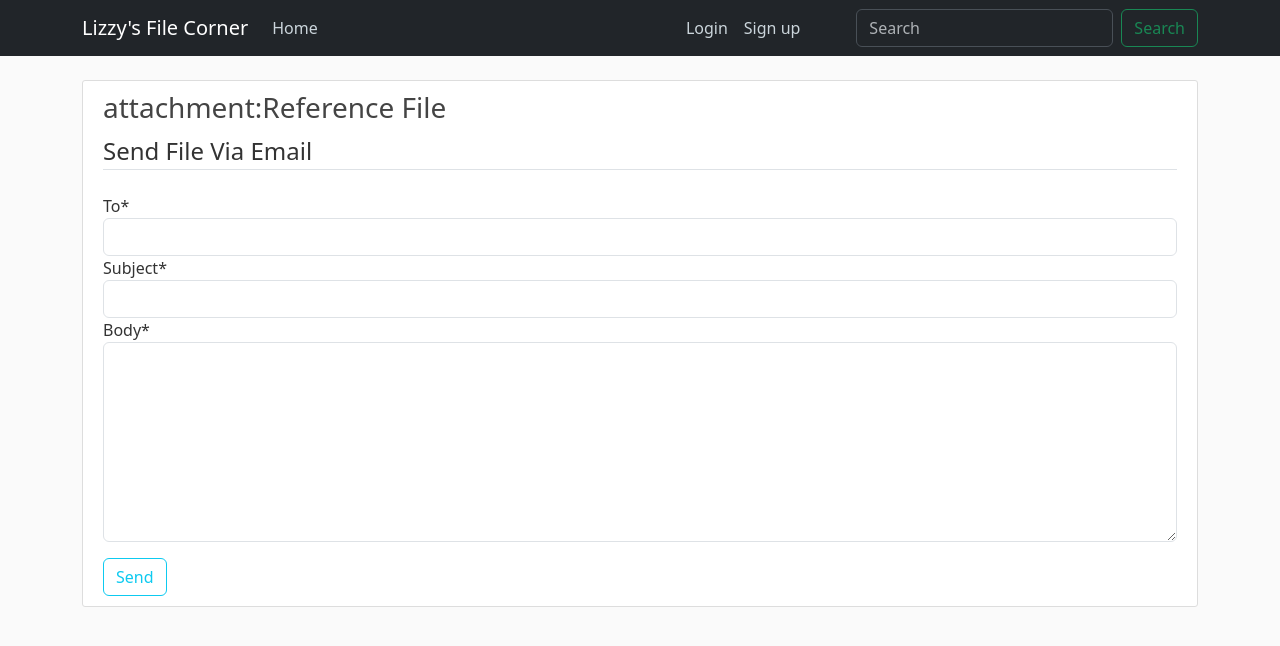
After one commit to JerryAgbesi/File-Server-Project, a Django app: page /email_form/14/ in a window 1280 px wide. The commit adds this page. Shown: the top 646 px of the page. Run offline with Django 4.2, Linux system fonts and the light colour scheme; data comes from the database, SQL or seed files in the repository; both versions use the stored data as it was after the commit; some libraries are stand-ins or nearby versions.

Commit message:
resolve issue with sending emails

```diff
--- a/fileServer/fileapp/forms.py
+++ b/fileServer/fileapp/forms.py
@@ -1,4 +1,6 @@
 from django import forms
 
-class SearchForm(forms.Form):
-    query = forms.CharField(max_length=100)
+class EmailForm(forms.Form):
+    to = forms.EmailField(max_length=40)
+    subject = forms.CharField(max_length=100)
+    body = forms.CharField( widget=forms.Textarea(attrs={'class': 'custom-textarea'}))
--- a/fileServer/fileapp/static/fileapp/main.css
+++ b/fileServer/fileapp/static/fileapp/main.css
@@ -88,3 +88,11 @@ body {
     bottom:0;
     right:0;
    }
+
+   .custom-textarea {
+    height: 200px;
+}
+
+.no-underline {
+  text-decoration: none;
+}
--- /dev/null
+++ b/fileServer/fileapp/templates/fileapp/send_mail.html
@@ -0,0 +1,28 @@
+{% extends "fileapp/base.html"%}
+
+{% load crispy_forms_tags %}
+
+{% block content %}
+    {% if file %}
+        <div class="content-section">
+            <h3>attachment:{{file.title}}</h3>
+            <form method="POST" action="{% url 'send_mail' file.id %}" enctype="multipart/form-data">
+                {% csrf_token %}
+
+                <fieldset class="form-group">
+                    <legend class="border-bottom mb-4">Send File Via Email</legend>
+                    {{form|crispy}}
+
+                </fieldset>
+                <div class="form-group mt-3">
+
+                    <button class="btn btn-outline-info" type="submit">
+                        Send
+                    </button>
+                </div>
+
+
+            </form>
+        </div>
+    {% endif %}
+{%endblock content%}
--- a/fileServer/fileapp/urls.py
+++ b/fileServer/fileapp/urls.py
@@ -6,8 +6,8 @@ urlpatterns = [
     path("",views.HomeView.as_view(),name="home"),
     path('download/<int:file_id>/',views.file_download,name='download'),
     path('search/',views.file_search,name='file_search'),
-    path('email_form/',views.EmailForm.as_view(),name='email_form'),
-    path('send_mail/',views.send_mail,name='send_mail'),
+    path('email_form/<int:file_id>/',views.email_form,name='email_form'),
+    path('send_mail/<int:file_id>',views.send_mail,name='send_mail'),
     path('files/<int:file_id>/preview/',views.preview_file,name='preview_file'),
 
 ]
--- a/fileServer/fileapp/views.py
+++ b/fileServer/fileapp/views.py
@@ -47,13 +47,14 @@ def file_search(request):
         files = File.objects.filter(title__icontains="" if query is None else query )
         return render(request,'fileapp/search.html',{'files':files})
 
-class EmailForm(TemplateView):
-    template_name = "fileapp/send_mail.html"
-    extra_context = {"form":EmailForm}
+# class EmailFormRender(TemplateView):
+#     template_name = "fileapp/send_mail.html"
+#     extra_context = {"form":EmailForm}
 
 def email_form(request,file_id):
     form = EmailForm
     file = get_object_or_404(File,pk=file_id)
+    print(file.title)
     return render(request,"fileapp/send_mail.html",{'form':form,"file":file})
 
 def preview_file(request,file_id):
@@ -75,17 +76,59 @@ def preview_file(request,file_id):
 
 
 def send_mail(request,file_id):
-    file = get_object_or_404(File,pk=file_id)
-    if request.method == "POST":
-        form = EmailForm(request.POST,request.FILES)
-        print(form.cleaned_data['subject'])
+        if request.method == 'POST':
+            form = EmailForm(request.POST)
+            file_obj = File.objects.get(id=file_id)
+            file_url = file_obj.file.url
 
-        if form.is_valid:
-            email = EmailMessage(
-                form.cleaned_data['subject'],
-                form.cleaned_data['body'],
-                settings.EMAIL_HOST_USER,
-                form.cleaned_data['to'])
+
+            if form.is_valid():
+                # mail = form.save(commit=False)
+
+
+                #Retrieve the file from the S3 bucket
+                s3 = boto3.resource('s3')
+                bucket_name = 'django-file-server'
+
+                bucket_url = f'https://{bucket_name}.s3.amazonaws.com/'
+                file_path = file_url.replace(bucket_url, '')
+
+                # Remove query parameters if present
+                file_path = file_path.split('?')[0]
+
+                file_key = file_path
+                file_object = s3.Object(bucket_name,file_key)
+                file_content = file_object.get()['Body'].read()
+
+                email = EmailMessage(
+                    subject = form.cleaned_data['subject'],
+                    body = form.cleaned_data['body'],
+                    from_email= 'jerryeagbesi@gmail.com',
+                    to = [form.cleaned_data['to']])
+
+                email.attach(file_obj.title,file_content,'application/octet-stream')
+
+
+                email.send()
+
+                return HttpResponse('success')
+        else:
+            form = EmailForm()
+
+        return render(request,'send_mail.html',{'form':form})
+
+
+    # file = get_object_or_404(File,pk=file_id)
+    # if request.method == "POST":
+    #     form = EmailForm(request.POST,request.FILES)
+    #     print(form.cleaned_data['subject'])
+
+    #     if form.is_valid():
+    #         email = EmailMessage(
+    #             form.cleaned_data['subject'],
+    #             form.cleaned_data['body'],
+    #             settings.EMAIL_HOST_USER,
+    #             form.cleaned_data['to'])
         # print(form.cleaned_data['subject'])
             # email.attach(
             #     file.title,
```
Also changed, not shown: fileServer/fileapp/templates/fileapp/home.html (+4 -4 lines), fileServer/db.sqlite3.
